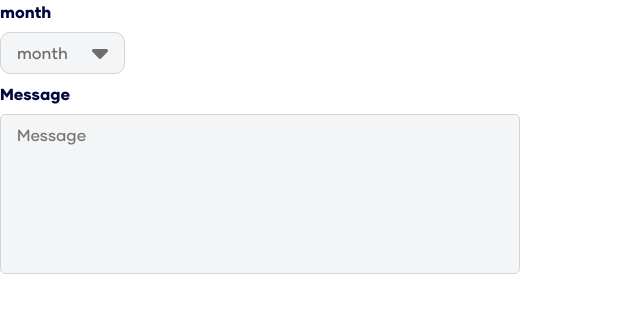
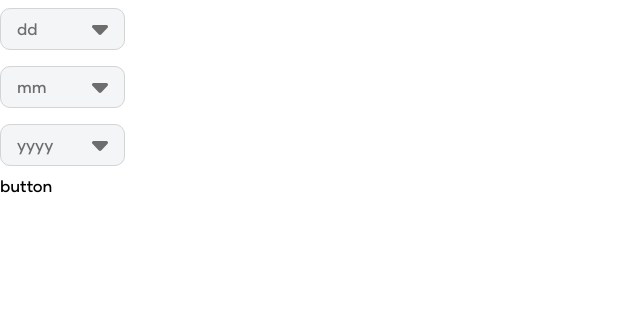
Before and after one commit to maplesyrupman/rwi-site, a Next.js app: page /test in a window 1280 px wide. Shown: the top 312 px of the page, without its empty margins (0-640 px from the left). Built offline with nearby package versions, Linux system fonts and the light colour scheme.

Commit message:
Datepicker functionality, needs styling

```diff
--- a/components/form-components/Date/index.tsx
+++ b/components/form-components/Date/index.tsx
@@ -1,15 +1,58 @@
+import { useEffect, useState } from 'react'
+import Picklist from '../Picklist'
+
 type Props = {
+    id: string,
     year?: boolean,
     month?: boolean,
     day?: boolean,
-    change: () => void
+    change: (id: string, value: any) => void
 }
 
-export default function Date({year, month, day, change}: Props) {
+function getPastYears(): string[] {
+    const years: string[] = []
+    for (let i = 1900; i <= new Date().getFullYear(); i++) {
+        years.push(i + '')
+    }
+    return years
+}
+
+export default function DatePick({ id, year, month, day, change }: Props) {
+    const [date, setDate] = useState({ year: '', month: '', day: '' })
+    function updateDate(id: string, value: string) {
+        switch (id) {
+            case 'day':
+                setDate({ ...date, day: value })
+                break
+            case 'month':
+                setDate({ ...date, month: value })
+                break
+            case 'year':
+                setDate({ ...date, year: value })
+                break
+        }
+    }
+
+    useEffect(() => {
+        change(id, date)
+    }, [date, change, id])
 
     return (
         <div>
+            {day && (
+                <Picklist label='' id={'day'} placeholder='dd' size='small' options={[...Array(31).keys()]} change={updateDate} />
 
+            )}
+            {month && (
+                <Picklist label='' id={'month'} placeholder='mm' size='small' options={['01', '02', '03', '04', '05', '06', '07', '08', '09', '10', '11', '12']} change={updateDate} />
+
+            )}
+            {year && (
+                <Picklist label='' id={'year'} placeholder='yyyy' size='small' options={getPastYears()} change={updateDate} />
+            )}
+            <div onClick={() => console.log(date)}>
+                button
+            </div>
         </div>
     )
 }
--- a/components/form-components/Picklist/index.tsx
+++ b/components/form-components/Picklist/index.tsx
@@ -1,4 +1,4 @@
-import React, { useState } from 'react'
+import React, { useState, useEffect } from 'react'
 import styles from './Picklist.module.css'
 
 type Props = {
@@ -9,12 +9,13 @@ type Props = {
     other?: boolean,
     size: 'small' | 'medium' | 'large',
     multi?: boolean,
-    change: () => void
+    change: (id: string, value: string) => void
 }
 
 export default function Picklist({ id, label, options, other, size, placeholder, multi, change }: Props) {
     const [selected, setSelected] = useState(placeholder)
     const [dropdownOpen, setDropdownOpen] = useState(false)
+
 
     let selectStyle: string = ''
     switch (size) {
@@ -31,6 +32,7 @@ export default function Picklist({ id, label, options, other, size, placeholder,
     function handleSelect(e: React.MouseEvent<HTMLDivElement, MouseEvent>):void {
         const choice = e.target as HTMLDivElement
         setSelected(choice.dataset.value || placeholder)
+        change(id, choice.dataset.value || placeholder)
         setDropdownOpen(!dropdownOpen)
     }
 
--- a/pages/test.tsx
+++ b/pages/test.tsx
@@ -1,25 +1,13 @@
-import Picklist from "../components/form-components/Picklist"
-import LongAnswer from "../components/form-components/LongAnswer";
+
+import DatePick from "../components/form-components/Date"
 
 export default function Test() {
+    function change(id: string, value: any) {
+        console.log(value)
+    }
     return (
         <div>
-            <Picklist
-                id='id'
-                label='month'
-                placeholder='month'
-                options={['Jan', 'Feb', 'Mar', 'Apr', 'May', 'Jun', 'Jul', 'Aug', 'Sep', 'Oct', 'Nov', 'Dec']}
-                size='small'
-                change={() => console.log('date!')}
-            />
-
-            <LongAnswer
-                id='123'
-                label='Message'
-                placeholder='Message'
-                change={() => console.log('hello')}
-                validate={() => {return true}}
-            />
+            <DatePick id='1-0' day month year change={change} />
         </div>
     )
 }
```
